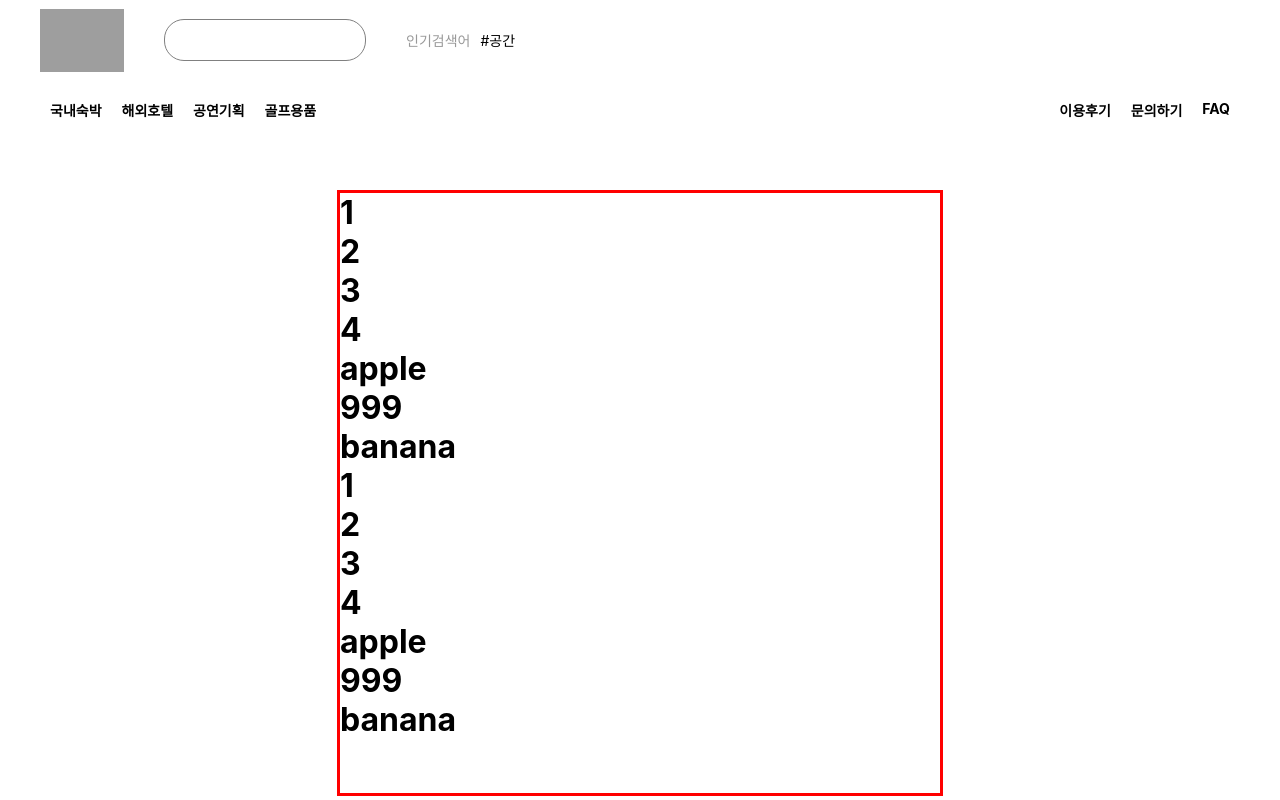
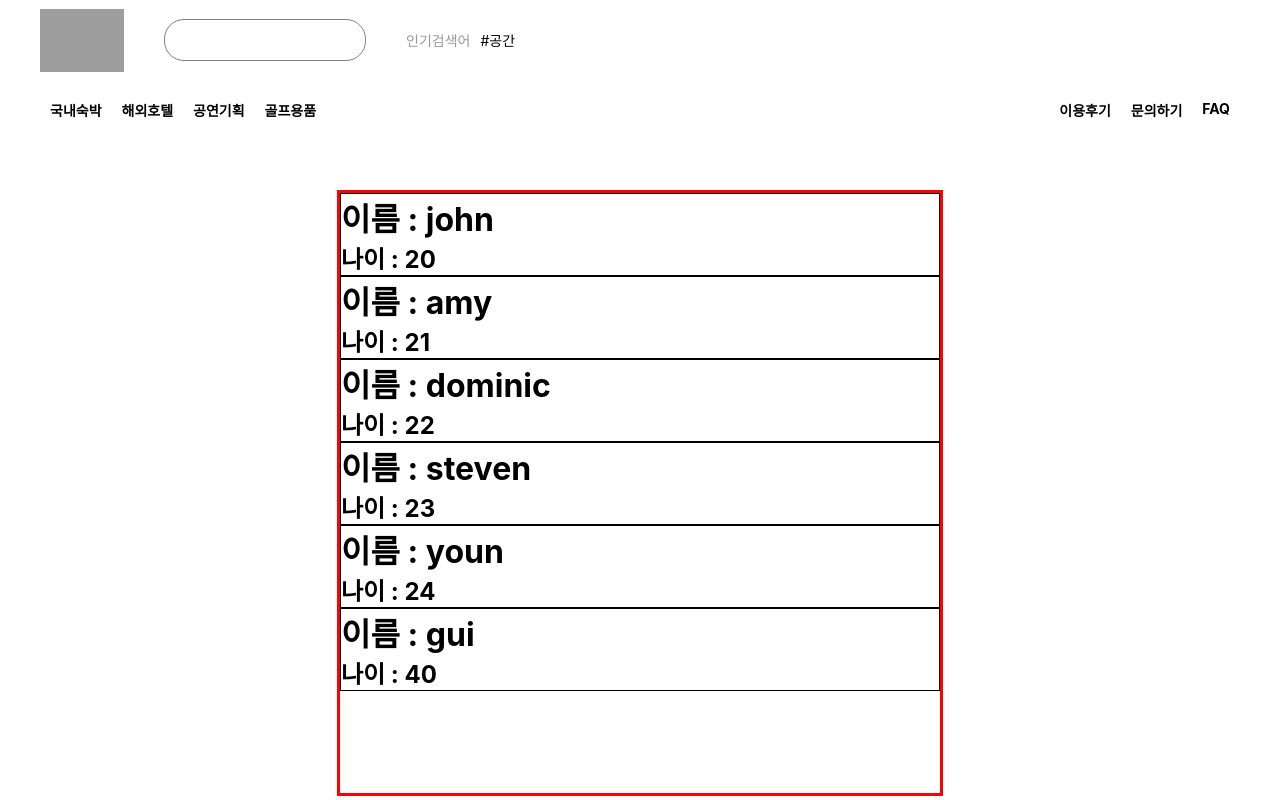
Before and after one commit to bilvin-luinel/hello-world, a React (Create React App) app: page /login in a window 1280 px wide. Built offline with nearby package versions, Linux system fonts and the light colour scheme; grey boxes are pictures that could not be loaded.

Commit message:
20241129-PM0555

```diff
--- a/src/page/Login/Login.jsx
+++ b/src/page/Login/Login.jsx
@@ -4,25 +4,39 @@ import ss from './Login.module.css'
 const Login = () => {
 
 
-    // const array = [{ name: 'john', age: 25, job: 'programmer' }, { name: '유제', age: 23, job: 'ceo' }, { name: 'maria', age: 34, job: 'woman' }, { name: 'jane', age: 40, job: '주부' }]
-    const array2 = [1, 2, 3, 4, 'apple', 999, 'banana']
+    const array = [{ name: 'john', age: 25, job: 'programmer' }, { name: '유제', age: 23, job: 'ceo' }, { name: 'maria', age: 34, job: 'woman' }, { name: 'jane', age: 40, job: '주부' }]
+    const array2 = ['watermelon', 'apple', 'grape', 'banana']
+    const array3 = [{ name: 'john', age: 20 }, { name: 'amy', age: 21 }, { name: 'dominic', age: 22 }, { name: 'steven', age: 23 }, { name: 'youn', age: 24 }, { name: 'gui', age: 40 }]
+
+    const obj = {
+        name: 'amy',
+        age: 25,
+        hobby: 'game'
+    }
+
+    console.log(obj.age)
+
+
 
 
     return (
         <div className={ss.wrap}>
-            <h1>{array2[0]}</h1>
+            {/* <h1>{array2[0]}</h1>
             <h1>{array2[1]}</h1>
             <h1>{array2[2]}</h1>
             <h1>{array2[3]}</h1>
             <h1>{array2[4]}</h1>
             <h1>{array2[5]}</h1>
-            <h1>{array2[6]}</h1>
+            <h1>{array2[6]}</h1> */}
 
-            {array2.map((item, idx) => (
-                <div>
-                    <h1>{item}</h1>
+            {array3.map((item, idx) => (
+                <div key={idx} className={ss.card}>
+                    <h1>이름 : {item.name}</h1>
+                    <h2>나이 : {item.age}</h2>
                 </div>
             ))}
+
+
 
         </div>
 
--- a/src/page/Login/Login.module.css
+++ b/src/page/Login/Login.module.css
@@ -4,6 +4,20 @@
     border: 3px solid red;
     margin: 50px auto 0;
 }
+
 .test {
     text-align: center;
 }
+
+.card {
+    border: 1px solid #000;
+    display: flex;
+    flex-direction: column;
+    text-align: center;
+}
+
+.card>h1,
+.card>h2 {
+    width: fit-content;
+    text-align: center;
+}
--- a/src/page/Product/Product.jsx
+++ b/src/page/Product/Product.jsx
@@ -2,10 +2,50 @@ import React from 'react'
 import ss from './Product.module.css'
 
 const Product = () => {
+
+    const array = [
+        {
+            url: 'https://gorgo.kr/web/product/medium/202408/b8f1cd6c7ac2a22df583e30d09659dbf.png',
+            title: '다이아윙스 고반발 국제공인구 M5 골프공(30구)',
+            price1: 98000,
+            price2: 59000,
+        },
+        {
+            url: 'https://gorgo.kr/web/product/medium/202408/f51bec4880fe52e2d6309611166feb26.png',
+            title: '다이아윙스 고반발 국제공인구 M3 골프공(30구)',
+            price1: 98000,
+            price2: 59000,
+        },
+        {
+            url: 'https://gorgo.kr/web/product/medium/202408/e586f2dcedda1b7e524e672fb4a5ebd6.png',
+            title: '다이아윙스 고반발 국제공인구 M5 골프공(50구)',
+            price1: 1580000,
+            price2: 200000,
+        },
+        {
+            url: 'https://gorgo.kr/web/product/medium/202408/9bf994be8ce15885b1a2dbe8f9ad7dc0.png',
+            title: '다이아윙스 고반발 국제공인구 M3 골프공(50구)',
+            price1: 158000,
+            price2: 95000,
+        },
+    ]
+
+    const target = 12323423456
     return (
         <div className={ss.wrap}>
             <div className={ss.lv1}></div>
             <div className={ss.lv2}>
+                {array.map((item, idx) => (
+                    <div className={ss.card}>
+                        <img src={item.url} alt='' />
+                        <h3>{item.title}</h3>
+                        <p>
+                            <span className={ss.description1}>{item.price1.toLocaleString()}원</span>
+                            <span className={ss.description2}>{item.price2.toLocaleString()}원</span>
+                            <span className={ss.description3}>{Math.round(100 - (item.price2 / item.price1 * 100))}%</span>
+                        </p>
+                    </div>
+                ))}
             </div>
         </div>
     )
--- a/src/page/Product/Product.module.css
+++ b/src/page/Product/Product.module.css
@@ -20,19 +20,50 @@
 
 .lv2 {
     width: 1150px;
-    height: 1700px;
+    /* height: 1700px; */
     box-sizing: border-box;
     border: 1px solid red;
-    display: grid;
+    /* display: grid;
     grid-template-columns: repeat(4, 1fr);
     justify-content: center;
-    align-items: center;
+    align-items: center; */
+    display: flex;
+    flex-wrap: wrap;
+    align-items: flex-start;
 }
 
-.lv2>div {
-    width: 90%;
-    height: 90%;
+.card {
+    width: 280px;
+    height: 310px;
     border: 1px solid red;
-    border-radius: 10px;
-    /* margin: 10px; */
+    cursor: pointer;
 }
+.card>img {
+    width: 100%;
+}
+.card>h3 {
+    font-size: 18px;
+    text-align: center;
+    margin-bottom: 10px;
+}
+
+.description1,.description2,.description3 {
+    font-size: 18px;
+    font-weight: bold;
+}
+
+.card>p {
+    /* border: 1px solid #000; */
+    text-align: center;
+}
+
+.description1 {
+    color: #999999;
+    text-decoration: line-through;
+}
+.description2 {
+    margin: 0 12px;
+}
+.description3 {
+    color: red;
+}
```
